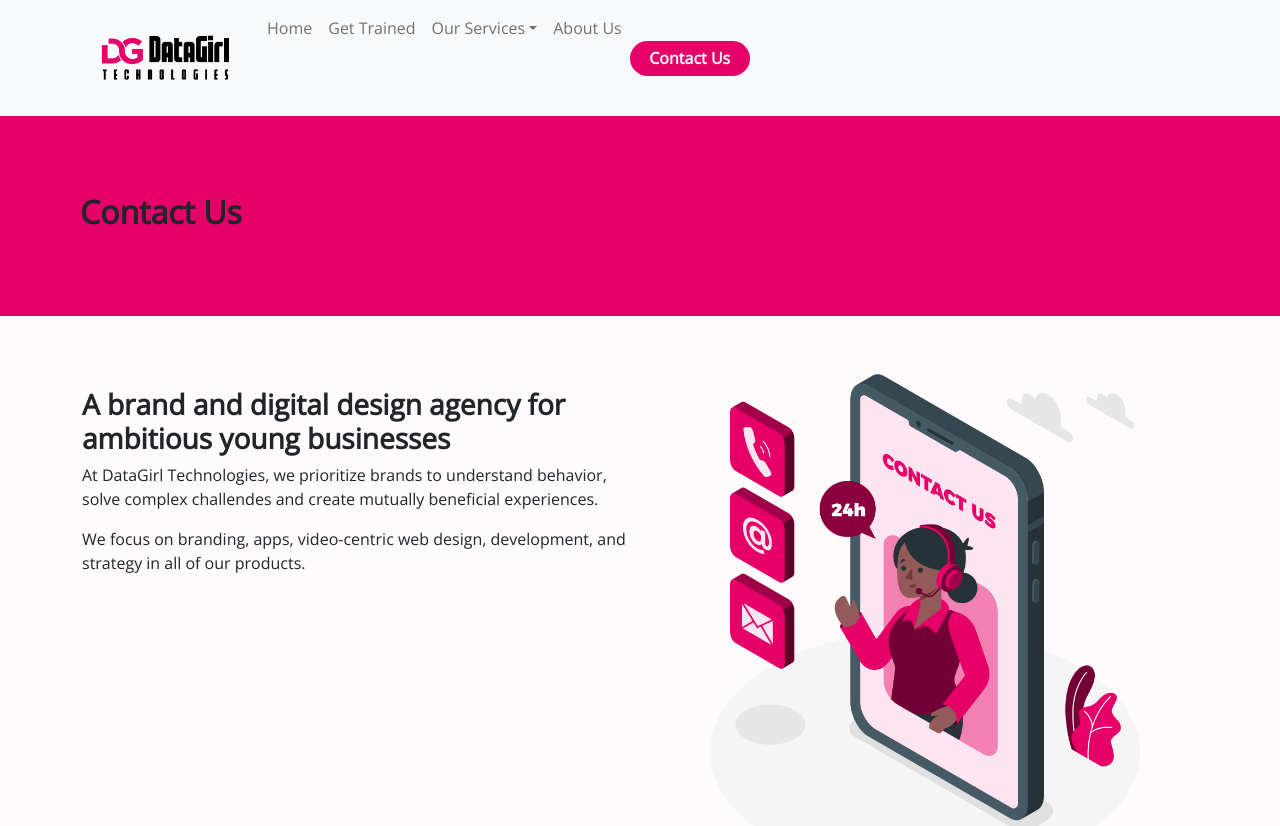
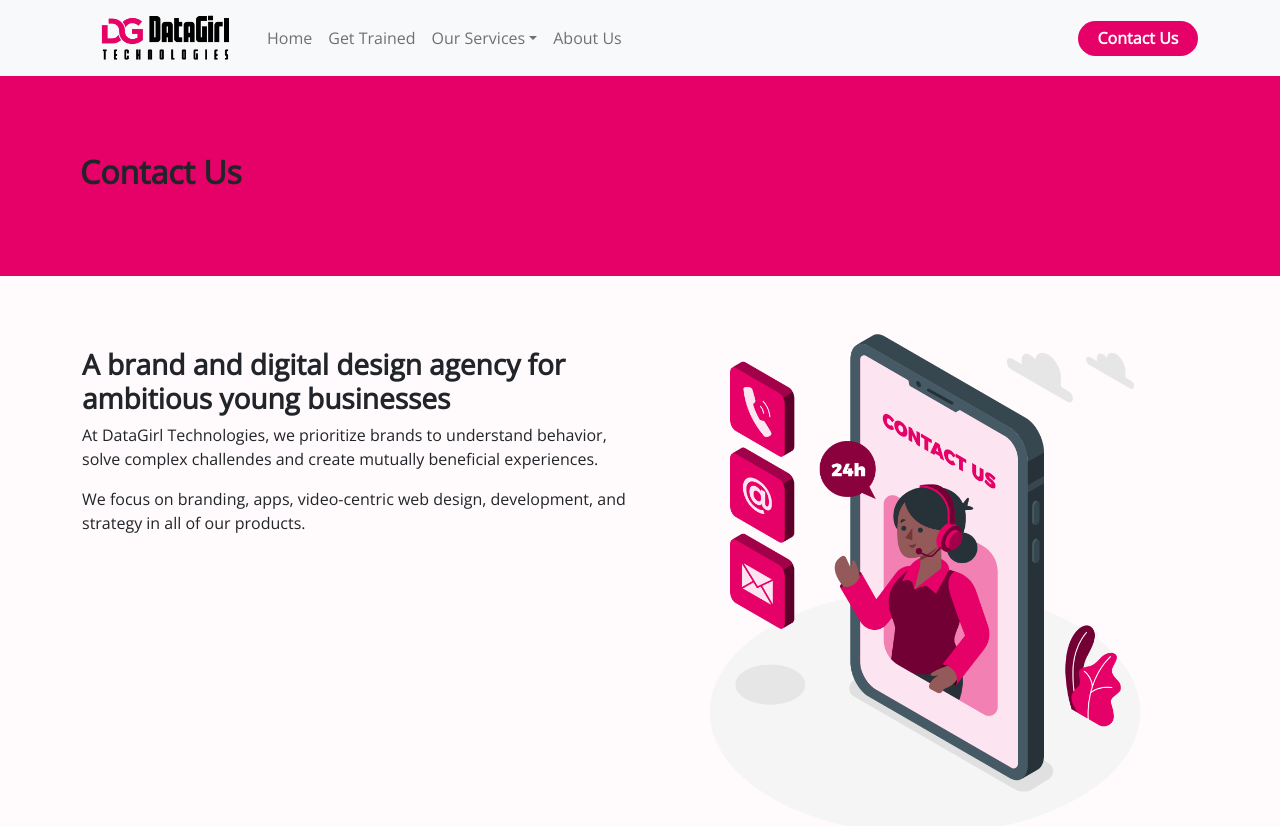
Before and after one commit to Fienne/website-project, a React (Create React App) app: page /contact in a window 1280 px wide. Shown: the top 826 px of the page. Built offline with nearby package versions, Linux system fonts and the light colour scheme.

Commit message:
adjust navbar

```diff
--- a/package.json
+++ b/package.json
@@ -16,6 +16,7 @@
     "react-bootstrap": "^2.5.0",
     "react-dom": "^18.2.0",
     "react-faq-component": "^1.3.4",
+    "react-helmet": "^6.1.0",
     "react-router-dom": "^6.3.0",
     "react-scripts": "5.0.1",
     "web-vitals": "^2.1.4"
--- a/src/Components/Navbar/Navbar.css
+++ b/src/Components/Navbar/Navbar.css
@@ -2,6 +2,13 @@
   border-radius: 30px;
 }
 
+.navbar-collapse{
+  display: flex;
+  display: -ms-flexbox;
+  align-items: center;
+  justify-content: space-between;
+  width: 100%;
+}
 /* @media screen and (min-width: 1025px) {
   .contact-form {
     display: flex;
--- a/src/Components/Navbar/Navigate.jsx
+++ b/src/Components/Navbar/Navigate.jsx
@@ -69,10 +69,9 @@ const Navigation = () => {
               </Link>
             </Form>
           </Navbar.Collapse> */}
-          <Navbar.Collapse id="navbarScroll">
+          <Navbar.Collapse id="navbarScroll" className="navbar-collapse">
             <Nav
               className="my-2 my-lg-0"
-              style={{ minHeight: "100px" }}
               navbarScroll
             >
               <Nav.Link as={Link} to="/home">
--- a/src/Screens/Home/Home.jsx
+++ b/src/Screens/Home/Home.jsx
@@ -6,6 +6,9 @@ import { Link } from "react-router-dom";
 import Carousel from "react-bootstrap/Carousel";
 import Aos from "aos";
 import "aos/dist/aos.css";
+
+//import helmet
+import { Helmet } from "react-helmet";
 
 //import components
 import RegButton from "../../Components/Button/RegButton";
@@ -24,6 +27,11 @@ const Home = () => {
 
   return (
     <div className="">
+      <Helmet>
+        <meta charSet="utf-8" />
+        <title>My Title</title>
+        <link rel="canonical" href="http://mysite.com/example" />
+      </Helmet>
       <Carousel className="carousel">
         <Carousel.Item className="hero-carousel">
           <img
```
Also changed, not shown: 1 other file (tests, documents, lock files or other folders).
